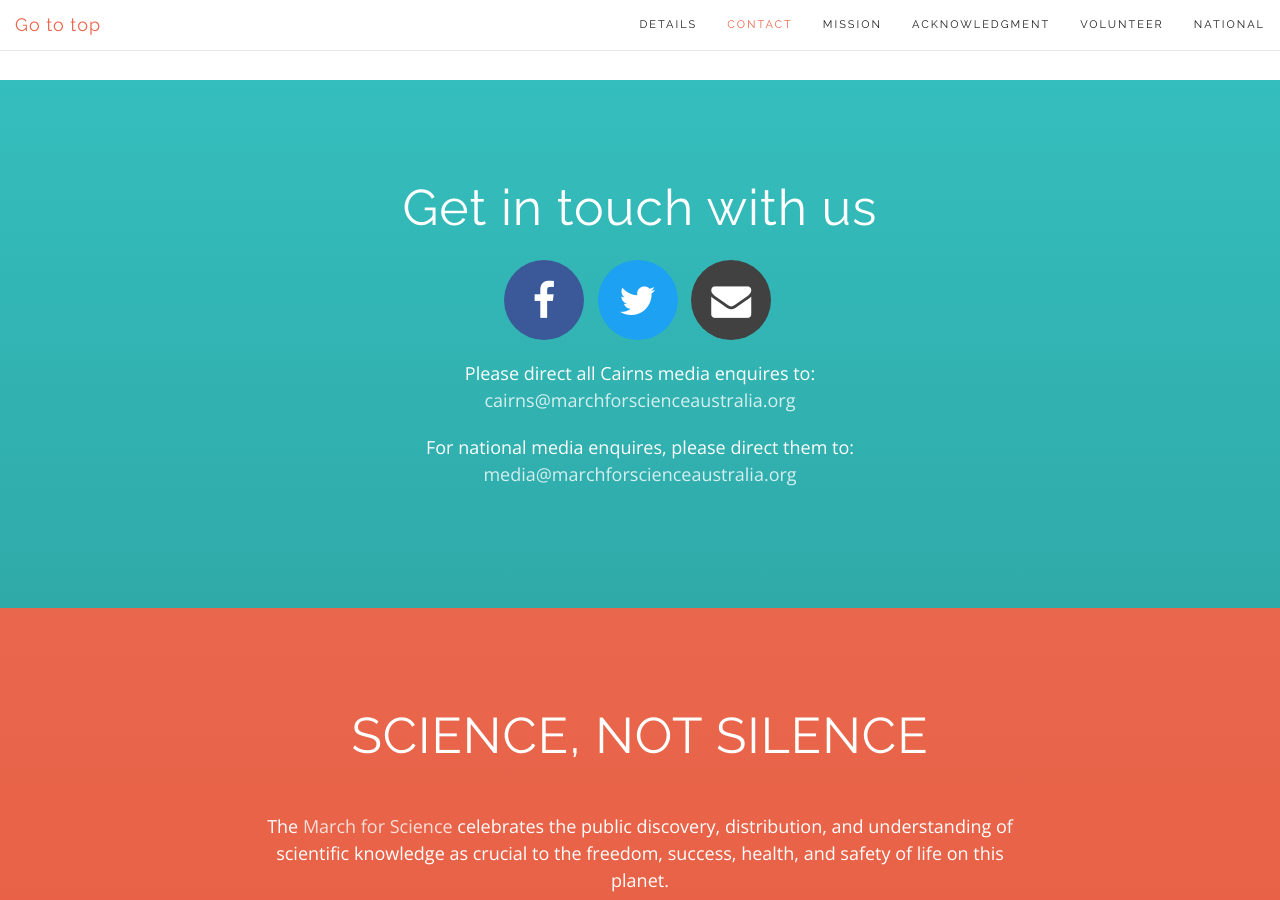
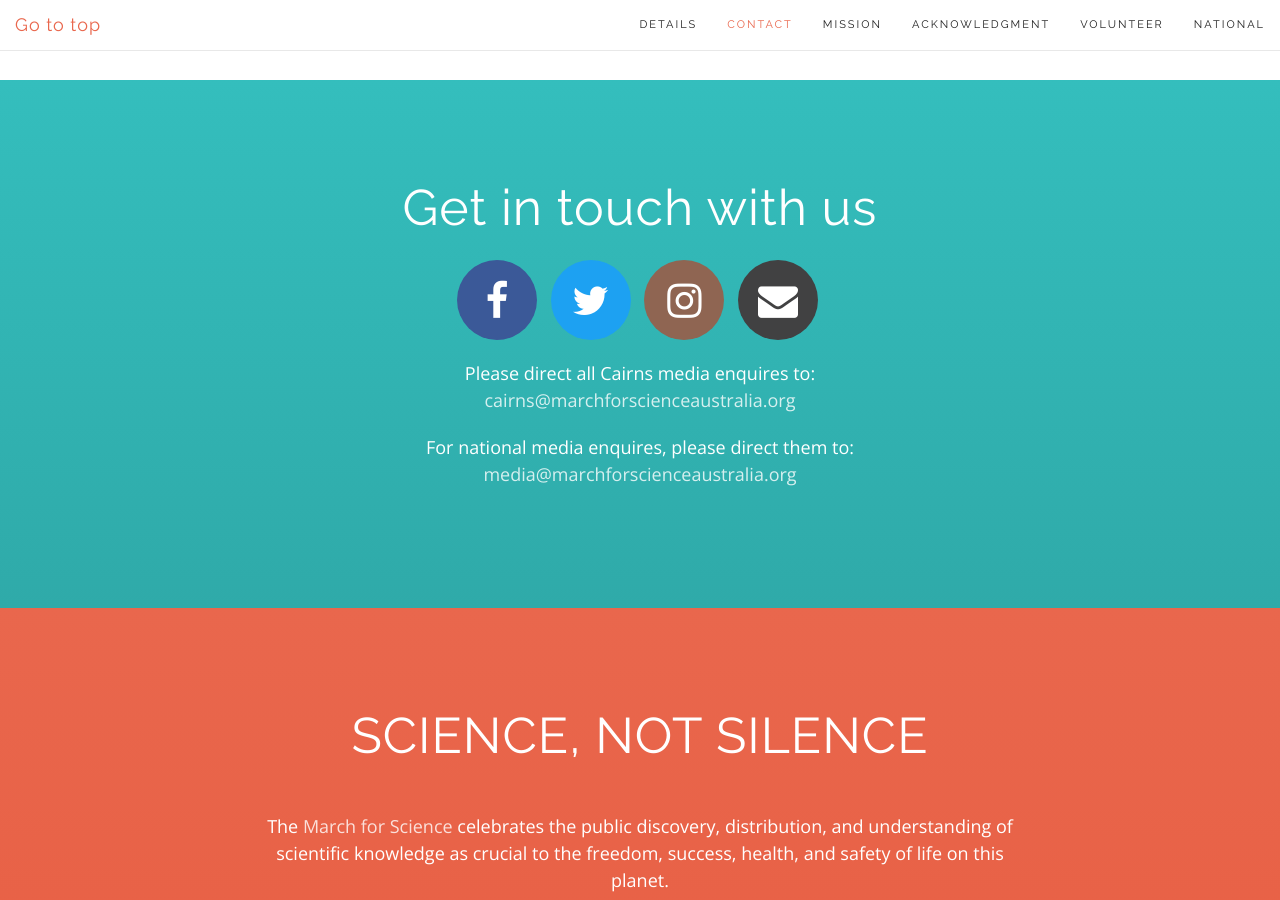
Before and after one commit to MarchForScienceAU/marchforscienceau, a Jekyll site: the page built from cities/cairns.html, in a window 1280 px wide and 900 px high, scrolled down 1441 px. Built offline with Jekyll 4.4.1, drawn with Linux system fonts in a browser that asks for light colours; nearby versions of some CDN libraries.

Commit message:
add instagram for cairns fix city head and contact templates

```diff
--- a/_data/cities.yml
+++ b/_data/cities.yml
@@ -16,6 +16,7 @@ cairns:
   website: ./cairns
   facebook: https://www.facebook.com/MarchforScienceGBR
   twitter: https://twitter.com/ScienceMarchGBR
+  instagram: https://www.instagram.com/sciencemarchgbr/
   email: cairns@marchforscienceaustralia.org
 canberra:
   name: Canberra
--- a/_includes/city_contact.html
+++ b/_includes/city_contact.html
@@ -5,26 +5,31 @@
         <ul class="list-inline list-social">
             {% if city.facebook %}
             <li class="social-facebook">
-                <a href="https://www.facebook.com/MarchForScienceSydney/" title="Facebook" target="_blank"><i class="fa fa-facebook"></i></a>
+                <a href="{{ city.facebook }}" title="{{ city.name }} Facebook" alt="{{ city.name }} Facebook" target="_blank"><i class="fa fa-facebook"></i></a>
             </li>
             {% endif %}
             {% if city.twitter %}
             <li class="social-twitter">
-                <a href="https://twitter.com/ScienceMarchSyd" title="Twitter" target="_blank"><i class="fa fa-twitter"></i></a>
+                <a href="https://twitter.com/ScienceMarchSyd" title="{{ city.name }} Twitter" alt="{{ city.name }} Twitter" target="_blank"><i class="fa fa-twitter"></i></a>
+            </li>
+            {% endif %}
+            {% if city.instagram %}
+            <li class="social-instagram">
+                <a href="{{ city.instagram }}" title="{{ city.name }} Instagram" alt="{{ city.name }} Instagram" target="_blank"><i class="fa fa-instagram"></i></a>
             </li>
             {% endif %}
             {% if city.email %}
             <li class="social-mail">
-                <a href="mailto:sydney@marchforscienceaustralia.org" title="email" target="_blank"><i class="fa fa-envelope"></i></a>
+                <a href="mailto:{{ city.email }}" title="{{ city.name }} Email" alt="{{ city.name }} Email" target="_blank"><i class="fa fa-envelope"></i></a>
             </li>
             {% endif %}
         </ul>
         <br>
 
         {% if city.email %}
-        <p>Please direct all {{ city.name }} media enquires to:<br><a href="mailto:{{ city.email }}" title="email" target="_blank">{{ city.email }}</a></p>
+        <p>Please direct all {{ city.name }} media enquires to:<br><a href="mailto:{{ city.email }}" title="email" alt="{{ city.name }} Email" target="_blank">{{ city.email }}</a></p>
         {% endif %}
 
-        <p>For national media enquires, please direct them to:<br><a href="mailto:media@marchforscienceaustralia.org" title="email" target="_blank">media@marchforscienceaustralia.org</a></p>
+        <p>For national media enquires, please direct them to:<br><a href="mailto:media@marchforscienceaustralia.org" title="Media Email" target="_blank">media@marchforscienceaustralia.org</a></p>
     </div>
 </section>
--- a/_includes/city_header.html
+++ b/_includes/city_header.html
@@ -13,19 +13,25 @@
                                     <ul class="list-inline list-social">
                                         {% if city.facebook %}
                                         <li class="social-facebook">
-                                            <a href="{{ city.facebook }}" title="Facebook" target="_blank"><i class="fa fa-facebook"></i></a>
+                                            <a href="{{ city.facebook }}" title="{{ city.name }} Facebook" alt="{{ city.name }} Facebook" target="_blank"><i class="fa fa-facebook"></i></a>
                                         </li>
                                         {% endif %}
 
                                         {% if city.twitter %}
                                         <li class="social-twitter">
-                                            <a href="{{ city.twitter }}" title="Twitter" target="_blank"><i class="fa fa-twitter"></i></a>
+                                            <a href="{{ city.twitter }}" title="{{ city.name }} Twitter" alt="{{ city.name }} Twitter" target="_blank"><i class="fa fa-twitter"></i></a>
                                         </li>
                                         {% endif %}
 
+                                        {% if city.instagram %}
                                         <li class="social-instagram">
-                                            <a href="https://www.instagram.com/sciencemarchau/" title="Instagram" target="_blank"><i class="fa fa-instagram"></i></a>
+                                            <a href="{{ city.instagram }}" title="{{ city.name }} Instagram" alt="{{ city.name }} Instagram" target="_blank"><i class="fa fa-instagram"></i></a>
                                         </li>
+                                        {% else %}
+                                        <li class="social-instagram">
+                                            <a href="https://www.instagram.com/sciencemarchau/" title="National Instagram" alt="National Instagram" target="_blank"><i class="fa fa-instagram"></i></a>
+                                        </li>
+                                        {% endif %}
                                     </ul>
                                 </div>
                             </div>
```
